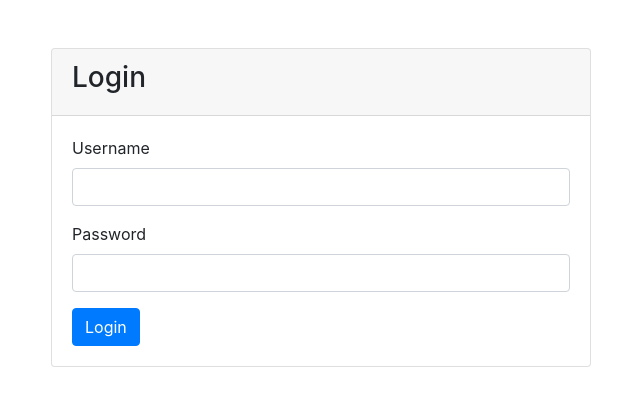
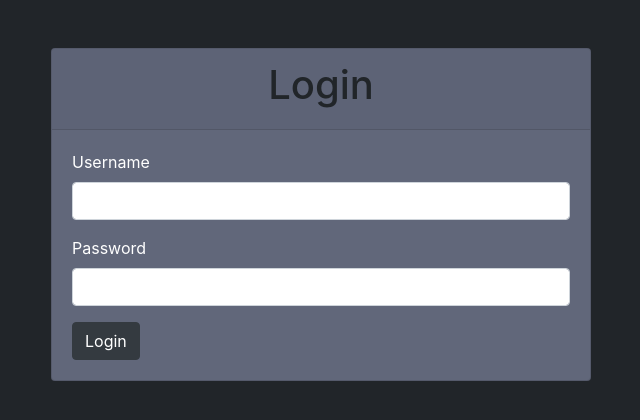
Before and after one commit to Vandeeps/absensi, a PHP site: page /login.php in a window 1280 px wide. Shown: the top 420 px of the page, without its empty margins (319-959 px from the left). Run offline with PHP 8.4, Linux system fonts and the light colour scheme.

Commit message:
membenahi login

```diff
--- a/login.php
+++ b/login.php
@@ -8,13 +8,28 @@
     <link rel="stylesheet" href="https://maxcdn.bootstrapcdn.com/bootstrap/4.5.2/css/bootstrap.min.css">
 </head>
 <body>
+    <style>
+        .card{
+            background-color:#61677A;
+        }
+        label{
+            color:white;
+        }
+        body {
+      background-image: url('mantap.png'); /* Ganti dengan path gambar Anda */
+      background-size:cover;
+      background-position: center;
+      background-repeat: repeat;
+    }
+
+    </style>
 
 <div class="container mt-5">
     <div class="row justify-content-center">
         <div class="col-md-6">
             <div class="card">
-                <div class="card-header">
-                    <h3>Login</h3>
+                <div class="card-header text-center" >
+                    <h1>Login</h1>
                 </div>
                 <div class="card-body">
                     <form action="proclogin.php" method="POST">
@@ -26,7 +41,7 @@
                             <label for="password">Password</label>
                             <input type="password" class="form-control" id="pass" name="pass" required>
                         </div>
-                        <button type="submit" class="btn btn-primary">Login</button>
+                        <button type="submit" class="btn btn-dark">Login</button>
                     </form>
                 </div>
             </div>
```
